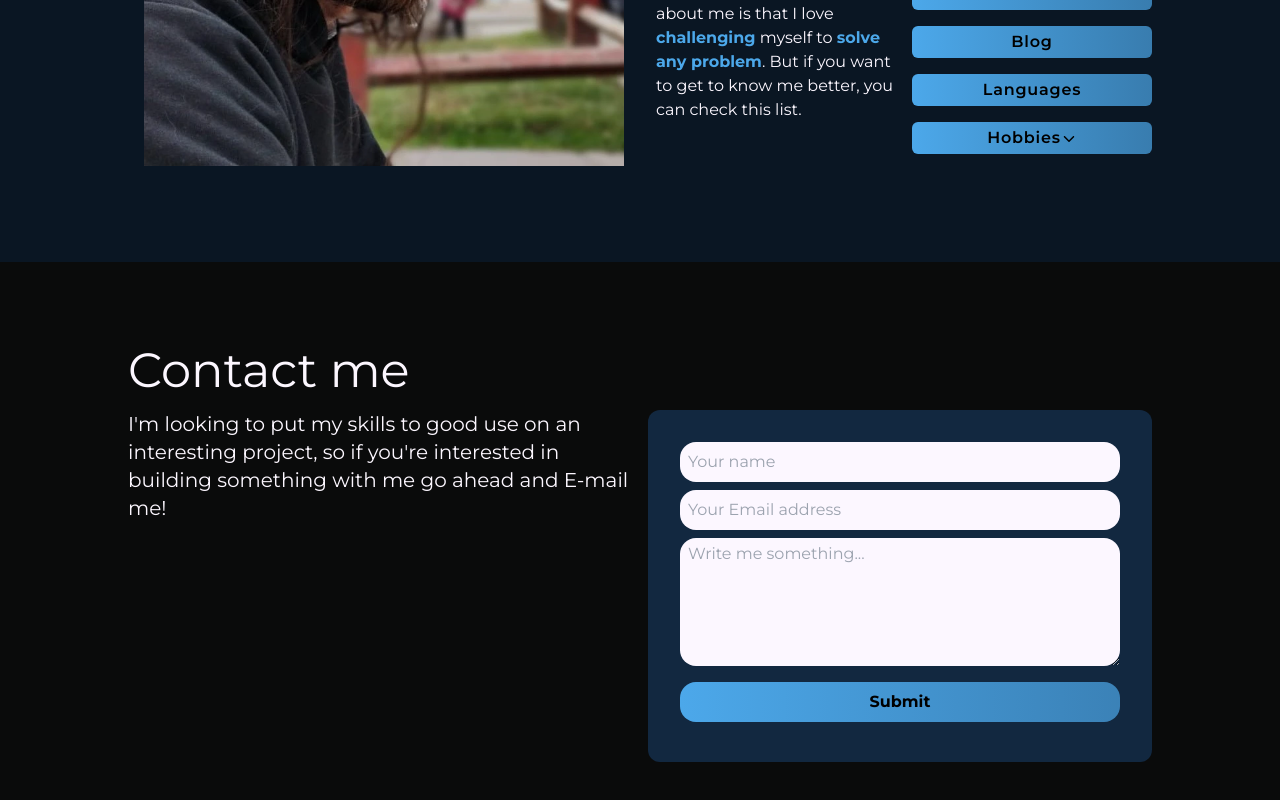
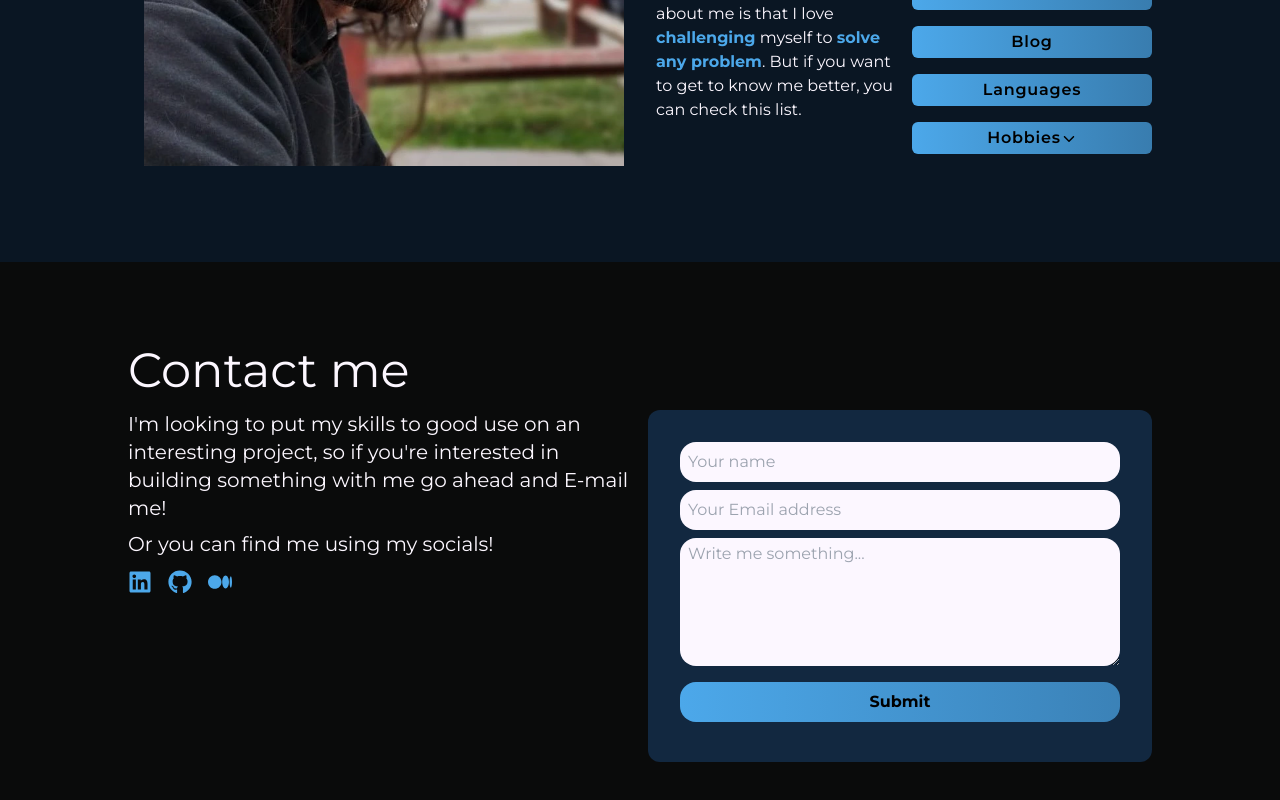
Before and after one commit to tomasesquivelgc/Portfolio, a React (Vite) app: page / in a window 1280 px wide. Shown: the part 5034-5834 px from the top of the page. Built offline with nearby package versions, Linux system fonts and the light colour scheme; a web font is replaced by a local one.

Commit message:
add socials in contact

```diff
--- a/src/sections/ContactSection.jsx
+++ b/src/sections/ContactSection.jsx
@@ -1,6 +1,7 @@
 import { motion, useInView } from 'framer-motion';
 import { useRef } from 'react';
 import ContactForm from '../components/Contact/ContactForm';
+import { FaMedium, FaGithub, FaLinkedin } from 'react-icons/fa6';
 
 function ContactSection() {
   const ref = useRef(null);
@@ -19,14 +20,76 @@ function ContactSection() {
         </motion.h2>
       </div>
       <div className="py-3 flex flex-col md:flex-row gap-4 items-start">
+        <div className="flex flex-col gap-2 w-full md:w-1/2">
         <motion.p
           initial={{ opacity: 0, x: -50 }}
           animate={inView ? { opacity: 1, x: 0 } : { opacity: 0, x: -50 }} // Animate based on inView
           transition={{ duration: 0.5, delay: 0.2 }}
-          className="opacity-90 w-full text-center md:w-1/2 md:text-left text-xl"
+          className="w-full text-center md:text-left text-xl"
         >
           I&apos;m looking to put my skills to good use on an interesting project, so if you&apos;re interested in building something with me go ahead and E-mail me!
         </motion.p>
+        <motion.p
+          initial={{ opacity: 0, x: -50 }}
+          animate={inView ? { opacity: 1, x: 0 } : { opacity: 0, x: -50 }} // Animate based on inView
+          transition={{ duration: 0.5, delay: 0.2 }}
+          className="w-full text-center md:text-left text-xl"
+        >
+          Or you can find me using my socials!
+        </motion.p>
+        <div className="flex gap-4 justify-start text-2xl py-1">
+
+        <motion.div
+          initial={{ opacity: 0, y: 50 }}
+          animate={inView ? { opacity: 1, y: 0 } : { opacity: 0, y: 50 }} // Animate based on inView
+          transition={{ duration: 1, delay: 0.7 }}
+        >
+          <motion.a
+            whileHover={{ scale: 1.5, color: '#FCF7FF' }}
+            href="https://www.linkedin.com/in/tomas-esquivel-dev/"
+            target="_blank"
+            rel="noreferrer"
+            className="text-argBlue"
+          >
+            <FaLinkedin />
+          </motion.a>
+        </motion.div>
+
+        <motion.div
+          initial={{ opacity: 0, y: 50 }}
+          animate={inView ? { opacity: 1, y: 0 } : { opacity: 0, y: 50 }} // Animate based on inView
+          transition={{ duration: 1, delay: 1 }}
+        >
+          <motion.a
+            whileHover={{ scale: 1.5, color: '#FCF7FF' }}
+            href="https://github.com/tomasesquivelgc"
+            target="_blank"
+            rel="noreferrer"
+            className="text-argBlue"
+          >
+            <FaGithub />
+          </motion.a>
+        </motion.div>
+
+        <motion.div
+          initial={{ opacity: 0, y: 50 }}
+          animate={inView ? { opacity: 1, y: 0 } : { opacity: 0, y: 50 }} // Animate based on inView
+          transition={{ duration: 1, delay: 1.3 }}
+        >
+          <motion.a
+            whileHover={{ scale: 1.5, color: '#FCF7FF' }}
+            href="https://medium.com/@tomasesquivel"
+            target="_blank"
+            rel="noreferrer"
+            className="text-argBlue"
+          >
+            <FaMedium />
+          </motion.a>
+        </motion.div>
+
+      </div>
+        </div>
+
         <motion.div
           initial={{ opacity: 0, x: 50 }}
           animate={inView ? { opacity: 1, x: 0 } : { opacity: 0, x: 50 }} // Animate based on inView
```
